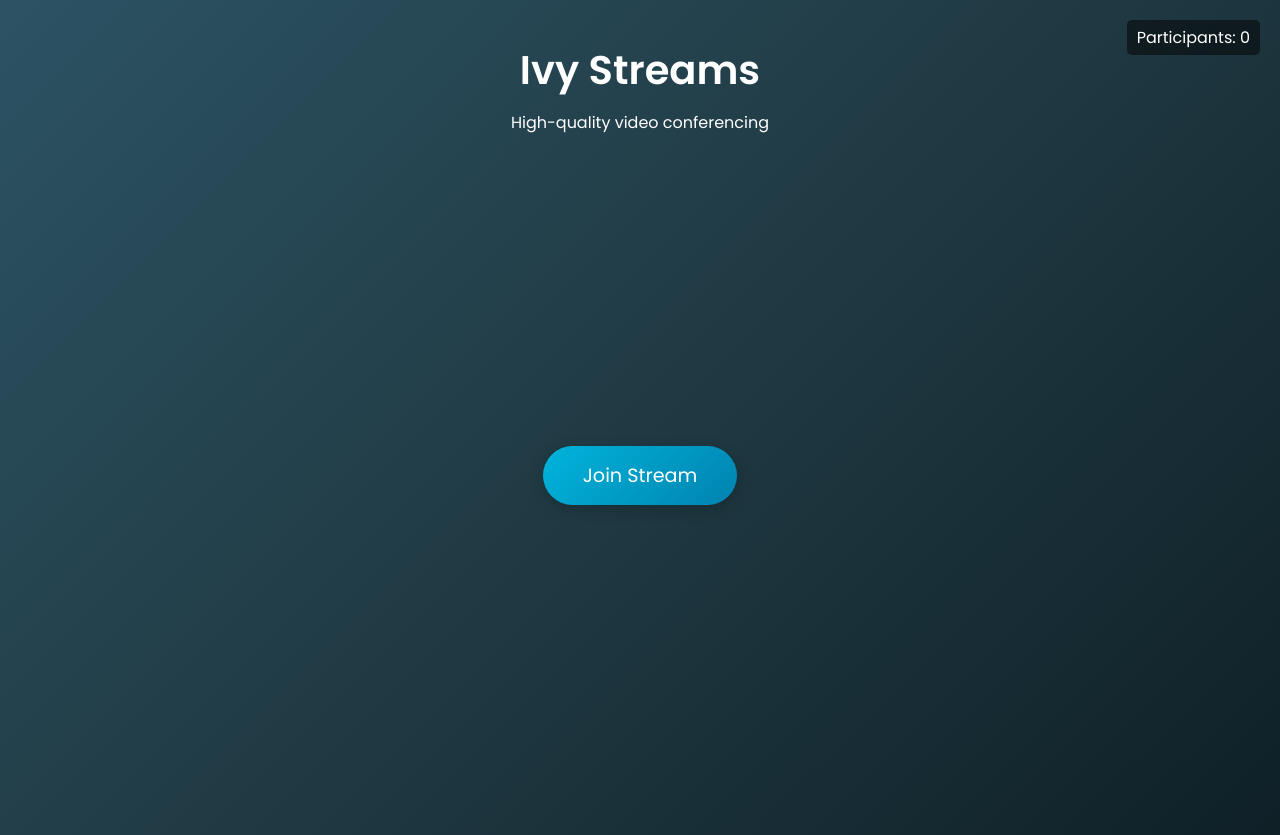
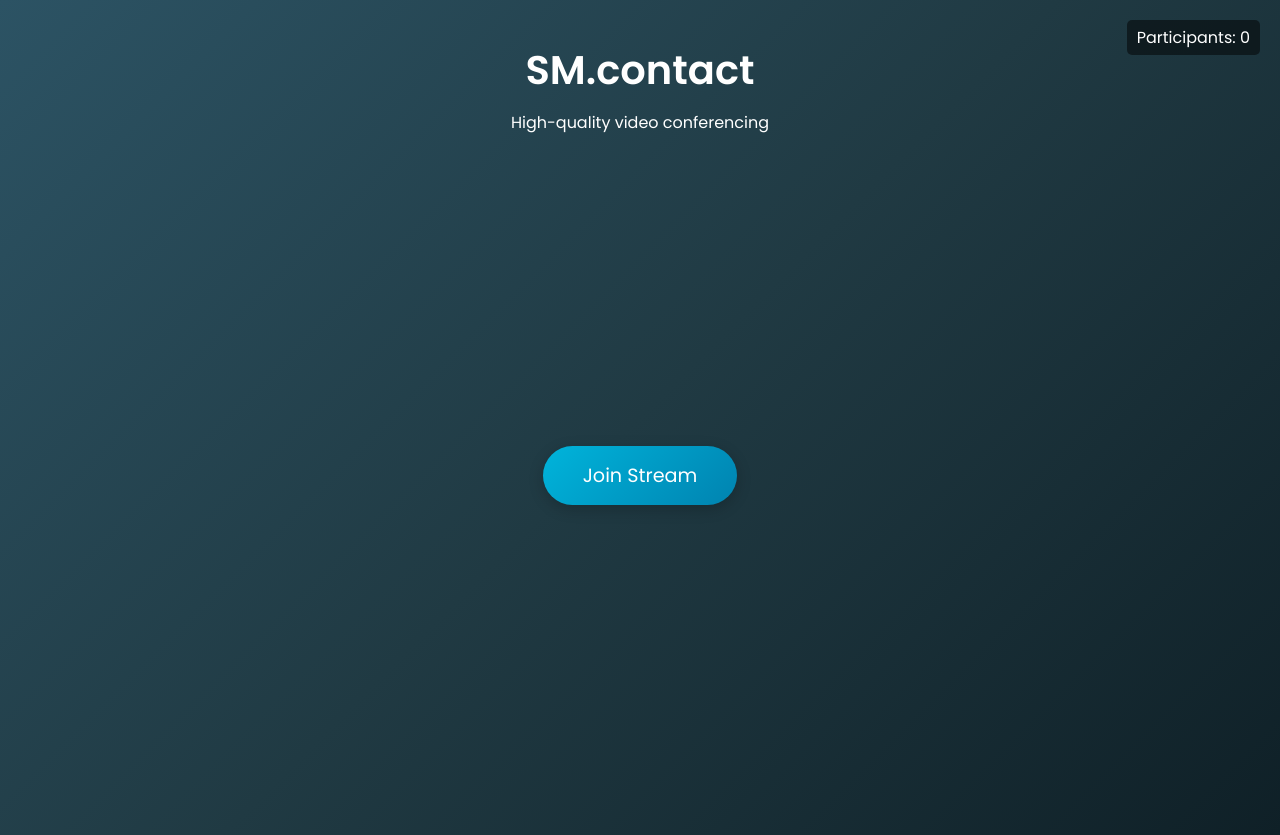
Before and after one commit to MEDELBOU3/SM.contact, a plain HTML site: page index.html in a window 1280 px wide. Drawn offline with Linux system fonts and the light colour scheme.

Commit message:
Update index.html

```diff
--- a/index.html
+++ b/index.html
@@ -204,7 +204,7 @@
 <body>
  <div class="container">
         <div class="header">
-            <h1>Ivy Streams</h1>
+            <h1>SM.contact</h1>
             <p>High-quality video conferencing</p>
         </div>
 
```
